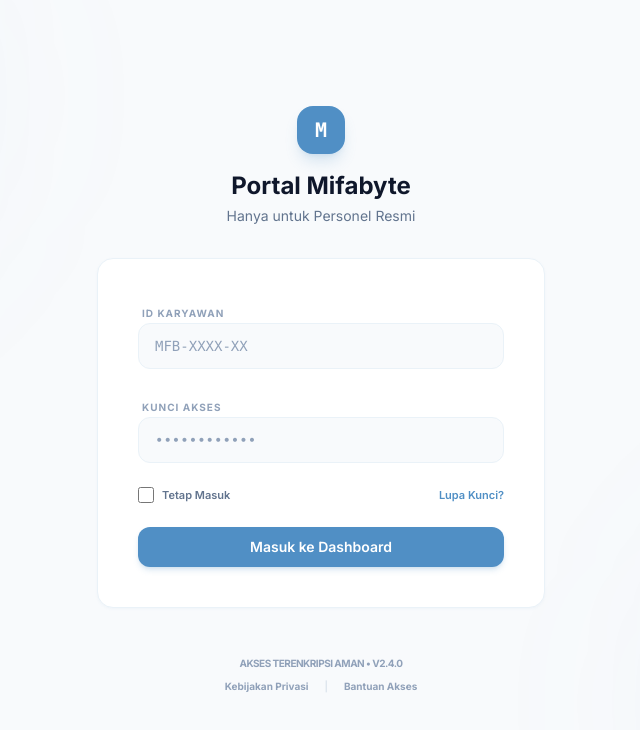
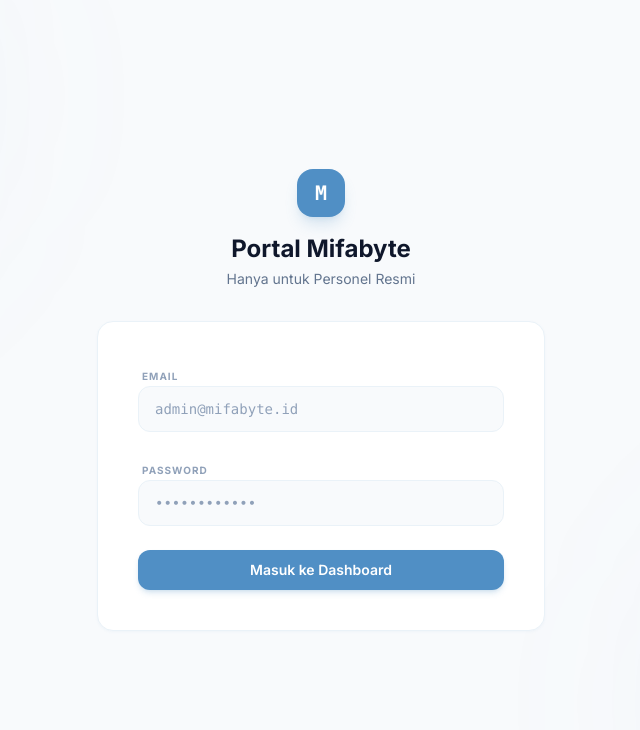
Before and after one commit to MakdumIbrohim/mifabye-finance, a Next.js app: page / in a window 1280 px wide. Shown: the top 730 px of the page, without its empty margins (319-959 px from the left). Built offline with nearby package versions, Linux system fonts and the light colour scheme.

Commit message:
feat: initialize Firebase configuration and update login form fields to email and password authentication

```diff
--- a/app/page.tsx
+++ b/app/page.tsx
@@ -21,18 +21,18 @@ export default function RootLoginPage() {
         <div className="subtle-card p-10 shadow-2xl shadow-slate-200/50">
           <form className="space-y-6">
             <div className="space-y-2">
-              <label className="text-[10px] font-bold text-slate-400 uppercase tracking-widest pl-1">ID Karyawan</label>
+              <label className="text-[10px] font-bold text-slate-400 uppercase tracking-widest pl-1">Email</label>
               <div className="relative">
                 <input
-                  type="text"
-                  placeholder="MFB-XXXX-XX"
+                  type="email"
+                  placeholder="admin@mifabyte.id"
                   className="w-full bg-slate-50 border border-border-light rounded-xl py-3 px-4 text-slate-900 placeholder:text-slate-400 focus:outline-none focus:ring-2 focus:ring-primary/20 transition-all font-mono text-sm"
                 />
               </div>
             </div>
 
             <div className="space-y-2">
-              <label className="text-[10px] font-bold text-slate-400 uppercase tracking-widest pl-1">Kunci Akses</label>
+              <label className="text-[10px] font-bold text-slate-400 uppercase tracking-widest pl-1">Password</label>
               <div className="relative">
                 <input
                   type="password"
@@ -41,31 +41,11 @@ export default function RootLoginPage() {
                 />
               </div>
             </div>
-
-            <div className="flex items-center justify-between text-[11px] font-semibold text-slate-500">
-              <label className="flex items-center gap-2 cursor-pointer hover:text-slate-700">
-                <input type="checkbox" className="w-4 h-4 rounded border-border-light bg-slate-50 text-primary focus:ring-primary/20" />
-                Tetap Masuk
-              </label>
-              <a href="#" className="text-primary hover:underline">Lupa Kunci?</a>
-            </div>
-
             <Link href="/dashboard" className="w-full btn-primary py-4 text-sm font-bold shadow-md shadow-primary/20 text-center block">
               Masuk ke Dashboard
             </Link>
           </form>
         </div>
-
-        <div className="text-center mt-12 space-y-2">
-          <p className="text-[10px] font-bold text-slate-400 uppercase tracking-tighter">
-            Akses Terenkripsi Aman • v2.4.0
-          </p>
-          <div className="flex justify-center gap-4">
-            <a href="#" className="text-[10px] font-bold text-slate-400 hover:text-slate-600">Kebijakan Privasi</a>
-            <span className="text-[10px] text-slate-300">|</span>
-            <a href="#" className="text-[10px] font-bold text-slate-400 hover:text-slate-600">Bantuan Akses</a>
-          </div>
-        </div>
       </div>
     </div>
   );
--- /dev/null
+++ b/lib/firebase.ts
@@ -0,0 +1,31 @@
+import { initializeApp, getApps, getApp } from "firebase/app";
+import { getAnalytics, isSupported } from "firebase/analytics";
+import { getAuth } from "firebase/auth";
+
+const firebaseConfig = {
+  apiKey: process.env.NEXT_PUBLIC_FIREBASE_API_KEY,
+  authDomain: process.env.NEXT_PUBLIC_FIREBASE_AUTH_DOMAIN,
+  projectId: process.env.NEXT_PUBLIC_FIREBASE_PROJECT_ID,
+  storageBucket: process.env.NEXT_PUBLIC_FIREBASE_STORAGE_BUCKET,
+  messagingSenderId: process.env.NEXT_PUBLIC_FIREBASE_MESSAGING_SENDER_ID,
+  appId: process.env.NEXT_PUBLIC_FIREBASE_APP_ID,
+  measurementId: process.env.NEXT_PUBLIC_FIREBASE_MEASUREMENT_ID,
+};
+
+// Initialize Firebase
+const app = getApps().length > 0 ? getApp() : initializeApp(firebaseConfig);
+
+// Initialize Auth
+const auth = getAuth(app);
+
+// Initialize Analytics (client-side only)
+let analytics;
+if (typeof window !== "undefined") {
+  isSupported().then((yes) => {
+    if (yes) {
+      analytics = getAnalytics(app);
+    }
+  });
+}
+
+export { app, auth, analytics };
```
